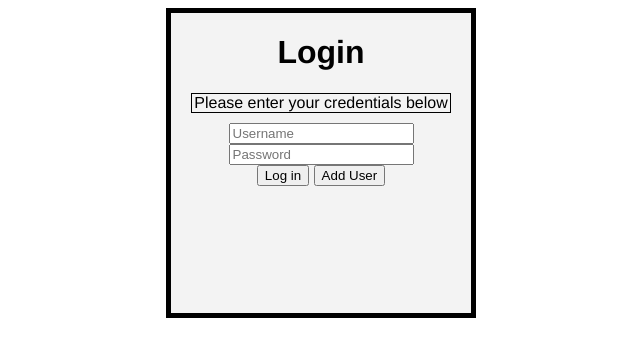
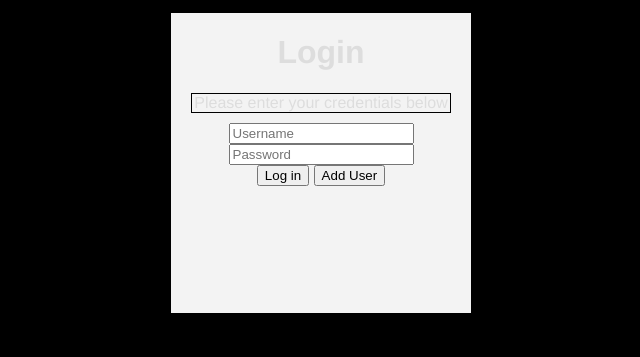
Before and after one commit to wsiao/WarmUp1, a Django app: page / in a window 1280 px wide. Shown: the top 357 px of the page, without its empty margins (319-959 px from the left). Run offline with Django 3.2, Linux system fonts and the light colour scheme; some libraries are stand-ins or nearby versions.

Commit message:
CSSAttempt

```diff
--- a/cL/static/frontEnd.css
+++ b/cL/static/frontEnd.css
@@ -14,5 +14,7 @@
 }
 
 body {
-	font-family: 'Helvetica Neue Light', HelveticaNeue-Light, 'Helvetica Neue', Helvetica, Arial, sans-serif;
+	background: #000;
+	color: #DDD;
+	font-family: 'Helvetica', HelveticaNeue-Light, 'Helvetica Neue', Helvetica, Arial, sans-serif;
 }
```
